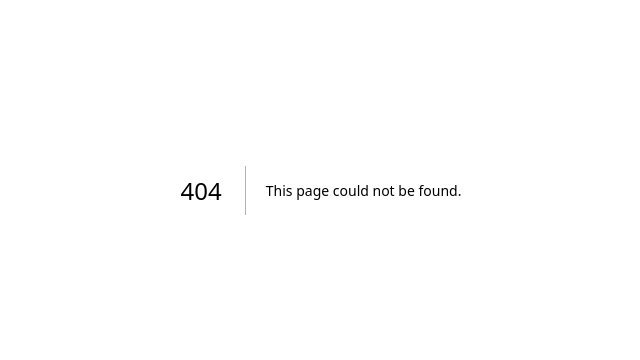
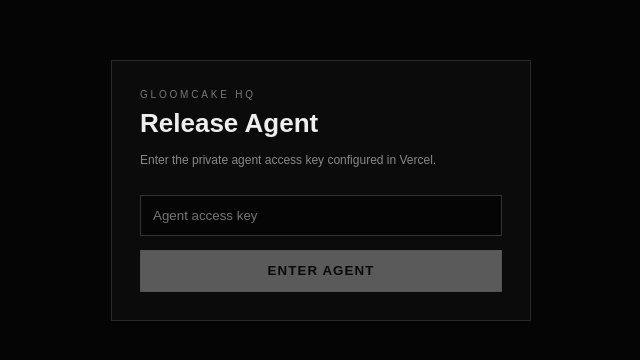
Before and after one commit to cspouget/gloomcake-promo-manager, a Next.js app: page /agent/login in a window 1280 px wide. Before the commit this address had no page. Shown: the part 210-570 px from the top of the page, without its empty margins (319-959 px from the left). Built offline with nearby package versions, Linux system fonts and the light colour scheme.

Commit message:
Add private agent login screen

```diff
--- /dev/null
+++ b/app/agent/login/page.tsx
@@ -0,0 +1,51 @@
+'use client';
+
+import { FormEvent, useState } from 'react';
+
+export default function AgentLoginPage() {
+  const [key, setKey] = useState('');
+  const [message, setMessage] = useState('');
+  const [busy, setBusy] = useState(false);
+
+  async function login(event: FormEvent) {
+    event.preventDefault();
+    setBusy(true);
+    setMessage('');
+    try {
+      const response = await fetch('/api/agent/login', {
+        method: 'POST',
+        headers: { 'Content-Type': 'application/json' },
+        body: JSON.stringify({ accessKey: key }),
+      });
+      const json = await response.json();
+      if (!response.ok || !json.ok) throw new Error(json.error || 'Login failed');
+      window.location.href = '/agent';
+    } catch (error) {
+      setMessage(error instanceof Error ? error.message : 'Login failed');
+    } finally {
+      setBusy(false);
+    }
+  }
+
+  return (
+    <main style={{ minHeight: '100vh', display: 'grid', placeItems: 'center', background: '#050505', color: '#eee', fontFamily: 'Arial, Helvetica, sans-serif', padding: 24 }}>
+      <form onSubmit={login} style={{ width: 'min(420px, 100%)', background: '#0b0b0b', border: '1px solid #292929', padding: 28 }}>
+        <div style={{ fontSize: 10, letterSpacing: '.28em', color: '#777', marginBottom: 8 }}>GLOOMCAKE HQ</div>
+        <h1 style={{ margin: '0 0 8px', fontSize: 26 }}>Release Agent</h1>
+        <p style={{ color: '#888', fontSize: 12, lineHeight: 1.5 }}>Enter the private agent access key configured in Vercel.</p>
+        <input
+          type="password"
+          autoComplete="current-password"
+          value={key}
+          onChange={(event) => setKey(event.target.value)}
+          placeholder="Agent access key"
+          style={{ width: '100%', background: '#050505', border: '1px solid #333', color: '#eee', padding: 12, margin: '14px 0' }}
+        />
+        <button disabled={busy || !key} style={{ width: '100%', padding: 12, border: '1px solid #ddd', background: '#eee', color: '#080808', fontWeight: 700, cursor: 'pointer' }}>
+          {busy ? 'CHECKING…' : 'ENTER AGENT'}
+        </button>
+        {message ? <div style={{ marginTop: 14, color: '#ffb3b3', fontSize: 12 }}>{message}</div> : null}
+      </form>
+    </main>
+  );
+}
```
